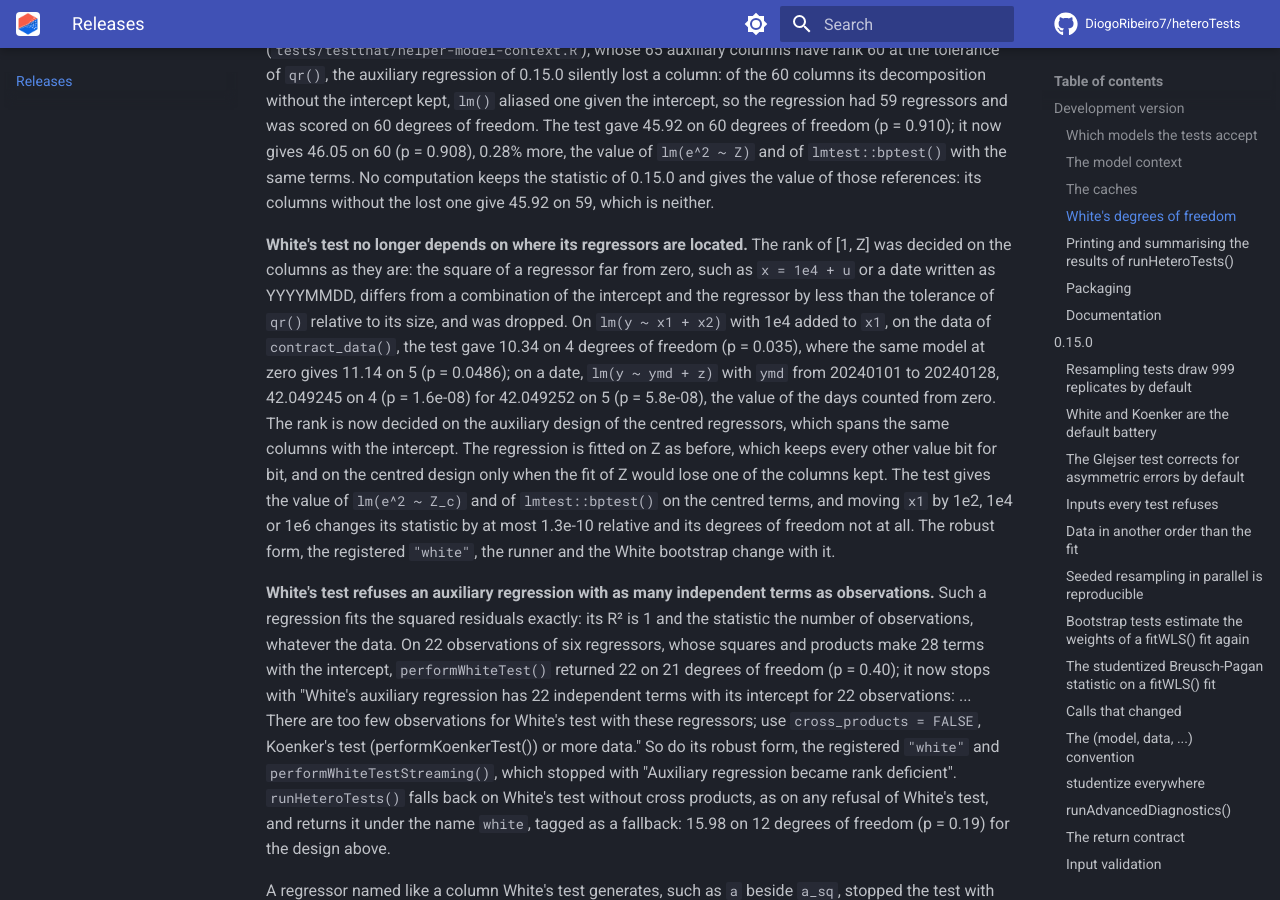
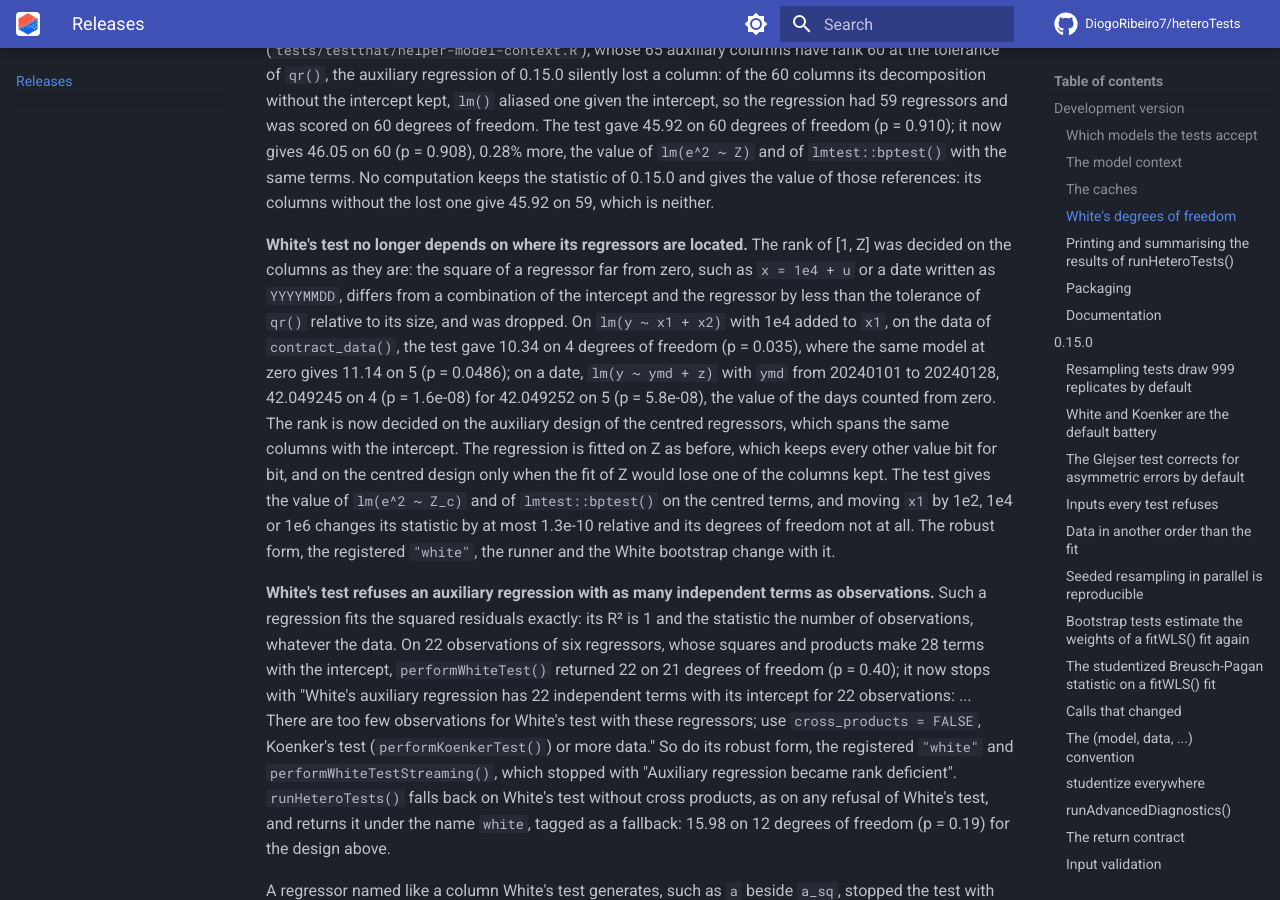
Before and after one commit to DiogoRibeiro7/heteroTests, an MkDocs documentation site: the page built from docs/releases.md, in a window 1280 px wide and 900 px high, scrolled down 25011 px. Built offline with MkDocs 1.6.1 and Material for MkDocs 9.7.7, drawn with Linux system fonts in a browser that asks for light colours; comment, search, counter and statistics services are not loaded.

```diff
--- a/docs/releases.md
+++ b/docs/releases.md
@@ -1210,7 +1210,7 @@ lost one give 45.92 on 59, which is neither.
 **White's test no longer depends on where its regressors are located.** The
 rank of [1, Z] was decided on the columns as they are: the square of a
 regressor far from zero, such as `x = 1e4 + u` or a date written as
-YYYYMMDD, differs from a combination of the intercept and the regressor by
+`YYYYMMDD`, differs from a combination of the intercept and the regressor by
 less than the tolerance of `qr()` relative to its size, and was dropped. On
 `lm(y ~ x1 + x2)` with 1e4 added to `x1`, on the data of `contract_data()`,
 the test gave 10.34 on 4 degrees of freedom (p = 0.035), where the same model
@@ -1234,7 +1234,7 @@ make 28 terms with the intercept, `performWhiteTest()` returned 22 on 21
 degrees of freedom (p = 0.40); it now stops with "White's auxiliary
 regression has 22 independent terms with its intercept for 22 observations:
 ... There are too few observations for White's test with these regressors;
-use `cross_products = FALSE`, Koenker's test (performKoenkerTest()) or more
+use `cross_products = FALSE`, Koenker's test (`performKoenkerTest()`) or more
 data." So do its robust form, the registered `"white"` and
 `performWhiteTestStreaming()`, which stopped with "Auxiliary regression
 became rank deficient". `runHeteroTests()` falls back on White's test
```
Also changed, not shown: docs/reference/performWhiteTest.md (+1 -1 lines), docs/roadmap.md (+1 -1 lines).
